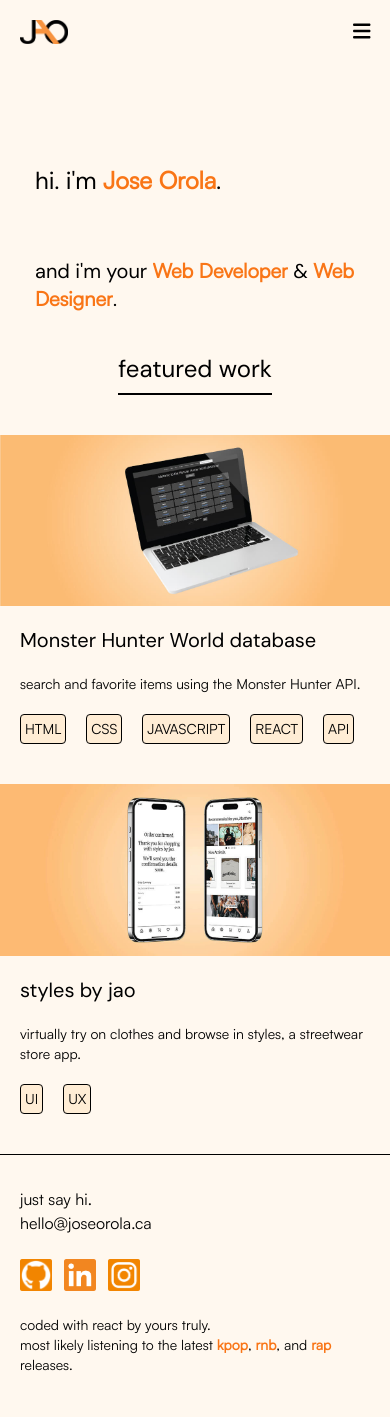
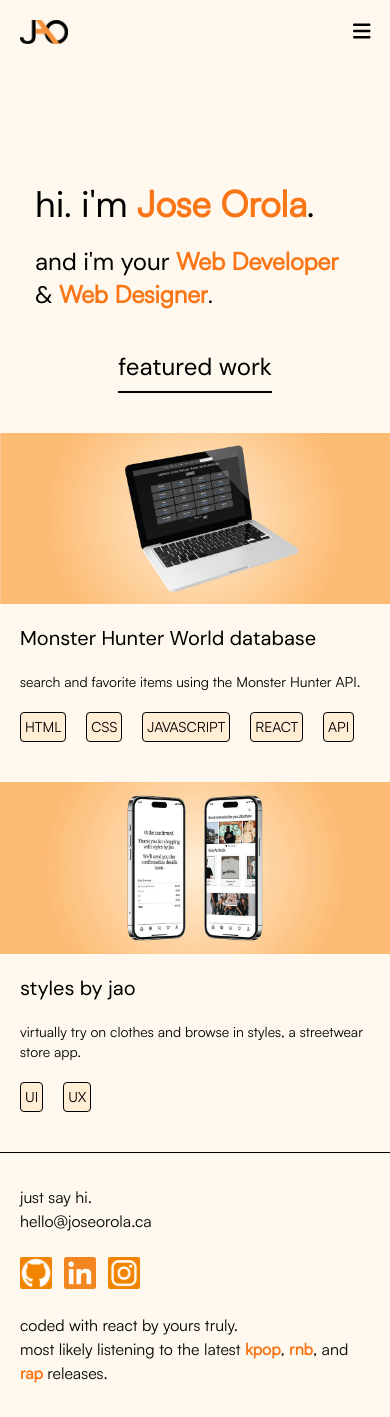
Before and after one commit to jorola0411/PortfolioWebsite, a React (Vite) app in the folder portfolio-website/: page / in a window 390 px wide. Built offline with nearby package versions, Linux system fonts and the light colour scheme.

Commit message:
homepage/navbar adjustments

```diff
--- a/portfolio-website/src/components/Home.jsx
+++ b/portfolio-website/src/components/Home.jsx
@@ -68,10 +68,10 @@
       <div className=" grid grid-cols-1 sm:grid-cols-4 md:grid-cols-4 lg:grid-cols-4 xl:grid-cols-4 ">
 
         <div className="md:px-16 md:h-screen lg:h-screen container mx-auto sm:col-span-4 md:col-span-4 lg:col-span-4 xl:col-span-4  flex  flex-col justify-center ">
-          <h1 className="sm:text-2xl md:text-7xl lg:text-9xl xl:text-9xl mb-10" data-aos="fade-right">
+          <h1 className="sm:text-4xl md:text-7xl lg:text-9xl xl:text-9xl md:mb-10" data-aos="fade-right">
             hi. i'm <span className="bg-beige-500 bg-clip-text text-transparent font-bold">Jose Orola</span>.
           </h1>
-          <h2 className=" sm:text-xl md:text-6xl xl:text-5xl mt-5" data-aos="fade-left">
+          <h2 className=" sm:text-2xl md:text-6xl xl:text-5xl mt-5" data-aos="fade-left">
             and i'm your <span className="bg-beige-500 bg-clip-text text-transparent font-bold "> Web Developer</span> & <span className="bg-beige-500 bg-clip-text text-transparent font-bold"> Web Designer</span>. {/*text-transparent is needed for the gradient to show up*/}
           </h2>
 
--- a/portfolio-website/src/components/Layout.jsx
+++ b/portfolio-website/src/components/Layout.jsx
@@ -77,7 +77,7 @@
             </button>
           </div>
 
-          <div className={`flex md:hidden justify-end  transition-all duration-300 ease-in-out transform ${isOpen ? "opacity-100" : "opacity-0"}`}>
+          <div className={`mt-5 flex md:hidden justify-end transition-all duration-300 ease-in-out transform ${isOpen ? "opacity-100" : "opacity-0"}`}>
             <div className="flex flex-col items-end text-right space-y-2 sm:px-5 font-dmsans">
               <Link
                 to="/about"
@@ -115,8 +115,8 @@
         <div className="grid grid-cols-1 sm:grid-cols-4 md:grid-cols-5 mx-auto justify-between items-end border-t border-black sm:px-5 sm:py-5 md:px-16 md:py-10">
           <div className='col-span-1 sm:col-span-4 md:col-span-2 sm:text-left sm:py-3 md:py-0'>
 
-            <p className="text-md md:text-md lg:text-xl xl:text-3xl md:text-left">just say hi.</p>
-            <p className="text-md md:text-md lg:text-xl xl:text-3xl md:text-left"><a href="mailto:hello@joseorola.ca" className="hover:underline">hello@joseorola.ca</a></p>
+            <p className="md:text-md lg:text-xl xl:text-3xl md:text-left">just say hi.</p>
+            <p className="md:text-md lg:text-xl xl:text-3xl md:text-left"><a href="mailto:hello@joseorola.ca" className="hover:underline">hello@joseorola.ca</a></p>
           </div>
 
           <div className='col-span-1 sm:col-span-4 md:col-span-1 sm:py-3 md:py-0'>
@@ -135,8 +135,8 @@
           </div>
 
           <div className='col-span-1 sm:col-span-4 md:col-span-2 flex flex-col sm:items-left sm:text-left md:items-end sm:py-3 md:py-0'>
-            <p className="sm:text-sm md:text-md lg:text-xl xl:text-3xl">coded with react by yours truly.</p>
-            <p className="sm:text-sm md:text-md lg:text-xl xl:text-3xl md:text-right">most likely listening to the latest <a href="https://open.spotify.com/album/0hJloArA2Kb9xNBIv34osS?si=2nvN98rGTW-z_L7L769SvA" target="_blank" className="hover:underline text-beige-500 font-semibold">kpop</a>, <a href="https://open.spotify.com/album/7vp2iMEQzhNX4sEIUbHpiJ?si=JmkdjAhwSe-A7dgxeGBf4g" target="_blank" className="hover:underline text-beige-500 font-semibold">rnb</a>, and <a href="https://open.spotify.com/album/7ycBtnsMtyVbbwTfJwRjSP?si=6wc2Xxd0RgaEVl5yaHMKig" target="_blank" className="hover:underline text-beige-500 font-semibold">rap</a> releases.</p>
+            <p className="md:text-md lg:text-xl xl:text-3xl">coded with react by yours truly.</p>
+            <p className="md:text-md lg:text-xl xl:text-3xl md:text-right">most likely listening to the latest <a href="https://open.spotify.com/album/0hJloArA2Kb9xNBIv34osS?si=2nvN98rGTW-z_L7L769SvA" target="_blank" className="hover:underline text-beige-500 font-semibold">kpop</a>, <a href="https://open.spotify.com/album/7vp2iMEQzhNX4sEIUbHpiJ?si=JmkdjAhwSe-A7dgxeGBf4g" target="_blank" className="hover:underline text-beige-500 font-semibold">rnb</a>, and <a href="https://open.spotify.com/album/7ycBtnsMtyVbbwTfJwRjSP?si=6wc2Xxd0RgaEVl5yaHMKig" target="_blank" className="hover:underline text-beige-500 font-semibold">rap</a> releases.</p>
           </div>
         </div>
       </footer>
```
